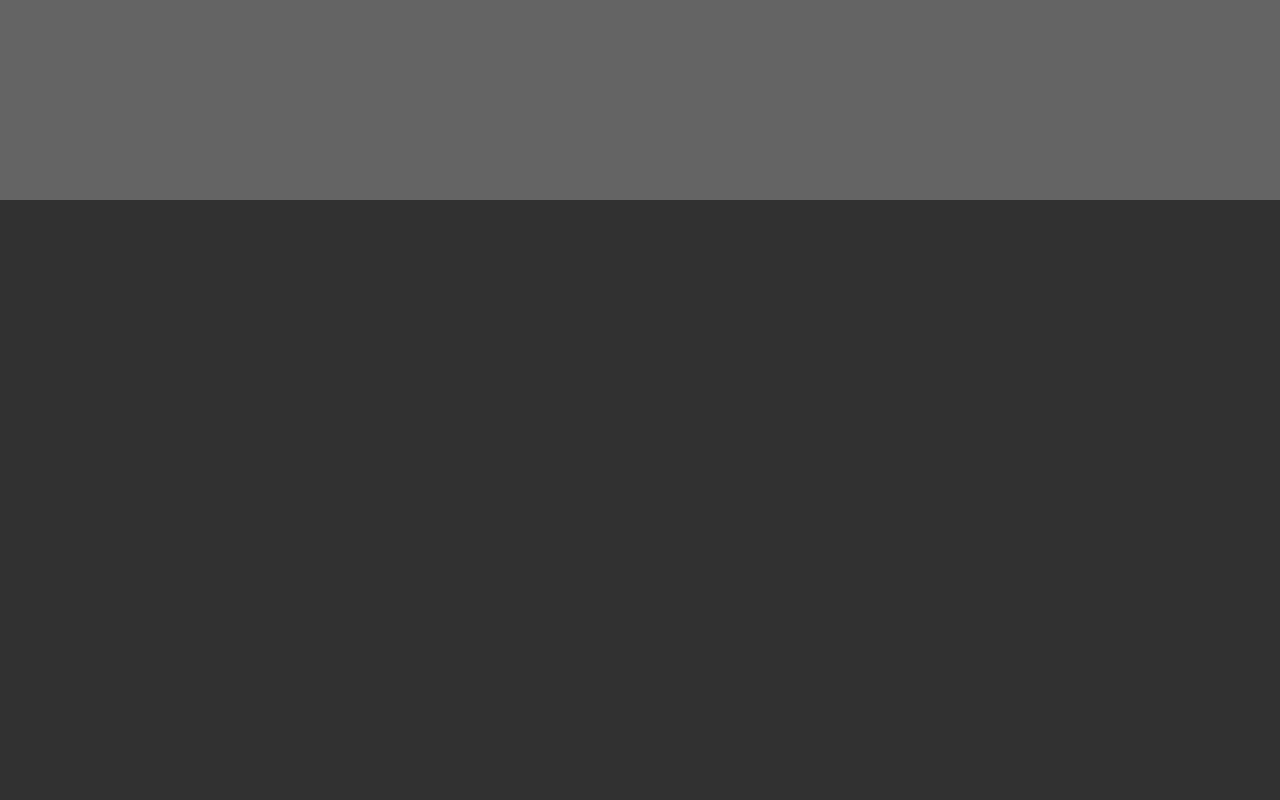
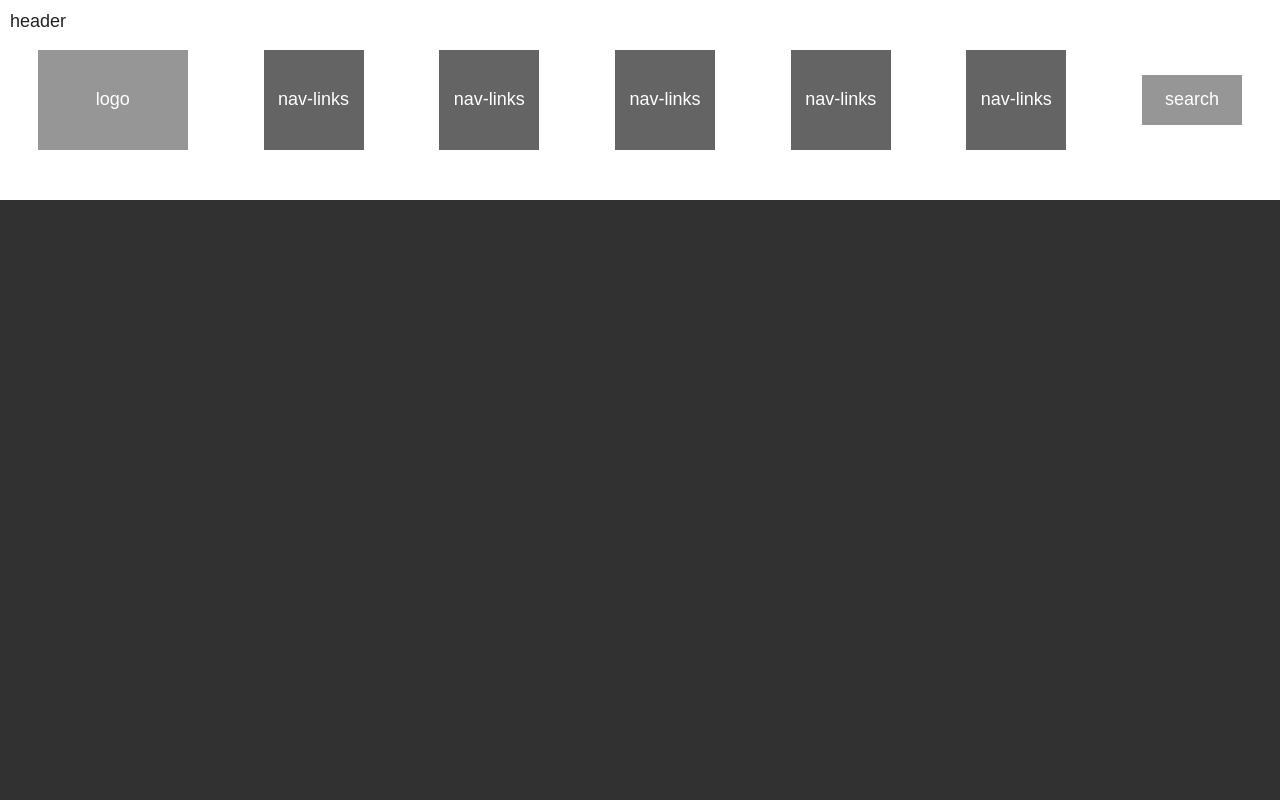
Before and after one commit to TheRandomCrew/Design-Teardown, a plain HTML site: page index.html in a window 1280 px wide. Shown: the top 800 px of the page. Drawn offline with Linux system fonts and the light colour scheme.

Commit message:
Added elements

```diff
--- a/css/main.scss
+++ b/css/main.scss
@@ -4,14 +4,49 @@ $greydark: rgb(49, 49, 49);
 $greyregular: rgb(100, 100, 100);
 $greylight: rgb(150, 150, 150);
 
-header,
-footer {
-  background-color: $greyregular;
+body {
+  font-size: 18px;
 }
 
 header {
   width: 100%;
   height: 200px;
+  display: flex;
+  align-items: center;
+  justify-content: space-around;
+  position: relative;
+
+  & > span {
+    position: absolute;
+    top: 10px;
+    left: 10px;
+    align-self: flex-start;
+  }
+
+  & > div {
+    background-color: $greylight;
+    display: flex;
+    align-items: center;
+    text-align: center;
+    color: white;
+    justify-content: center;
+  }
+
+  & > .logo {
+    height: 100px;
+    width: 150px;
+  }
+
+  & > .nav-links {
+    height: 100px;
+    width: 100px;
+    background-color: $greyregular;
+  }
+
+  & > .search {
+    height: 50px;
+    width: 100px;
+  }
 }
 
 main {
--- a/index.html
+++ b/index.html
@@ -9,7 +9,14 @@
 </head>
 <body>
     <header>
-
+        <span>header</span>
+        <div class="logo">logo</div>
+        <div class="nav-links">nav-links</div>
+        <div class="nav-links">nav-links</div>
+        <div class="nav-links">nav-links</div>
+        <div class="nav-links">nav-links</div>
+        <div class="nav-links">nav-links</div>
+        <div class="search">search</div>
     </header>
     <main>
         <div class="latest-articles">
```
Also changed, not shown: css/main.css, 1 other file.
